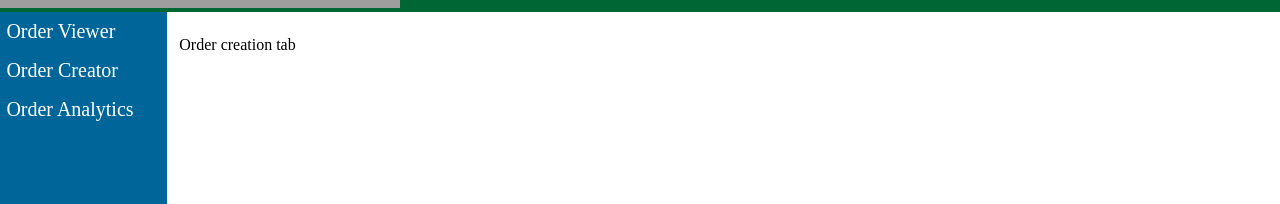
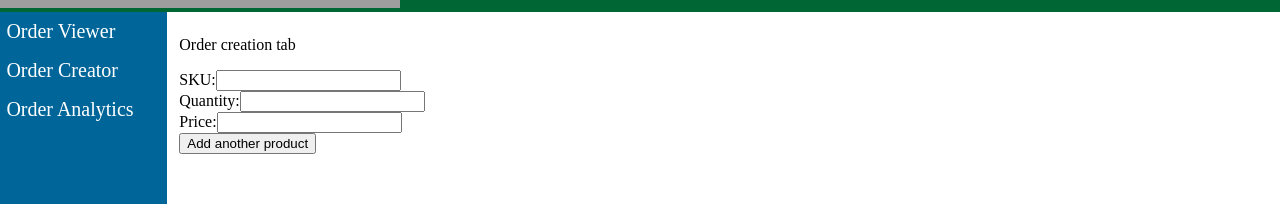
Before and after one commit to golfdiscount/golfdiscount-intranet, a React (Create React App) app in the folder client/: page /wsi/order-creator in a window 1280 px wide. Shown: the part 292-496 px from the top of the page. Built offline with nearby package versions, Linux system fonts and the light colour scheme; grey boxes are pictures that could not be loaded.

Commit message:
Added product component

```diff
--- a/client/src/components/views/wsi/order-creation/OrderCreator.js
+++ b/client/src/components/views/wsi/order-creation/OrderCreator.js
@@ -1,7 +1,40 @@
+import './OrderCreator.css';
+import { useState } from 'react';
+
 function OrderCreator() {
+
+  function OrderInfo() {
+    return (
+      <div>
+      </div>
+    );
+  }
+
+  function Product() {
+    const [products, addProduct] = useState([]);
+    return(
+      <div className='vertical-form'>
+        <label>
+          SKU:
+          <input required />
+        </label>
+        <label>
+          Quantity:
+          <input type='number' required />
+        </label>
+        <label>
+          Price:
+          <input type='number' required />
+        </label>
+      </div>
+    );
+  }
+
   return (
     <div className='tab-content'>
       <p>Order creation tab</p>
+      <Product />
+      <button type='button' onClick>Add another product</button>
     </div>
   );
 }
```
